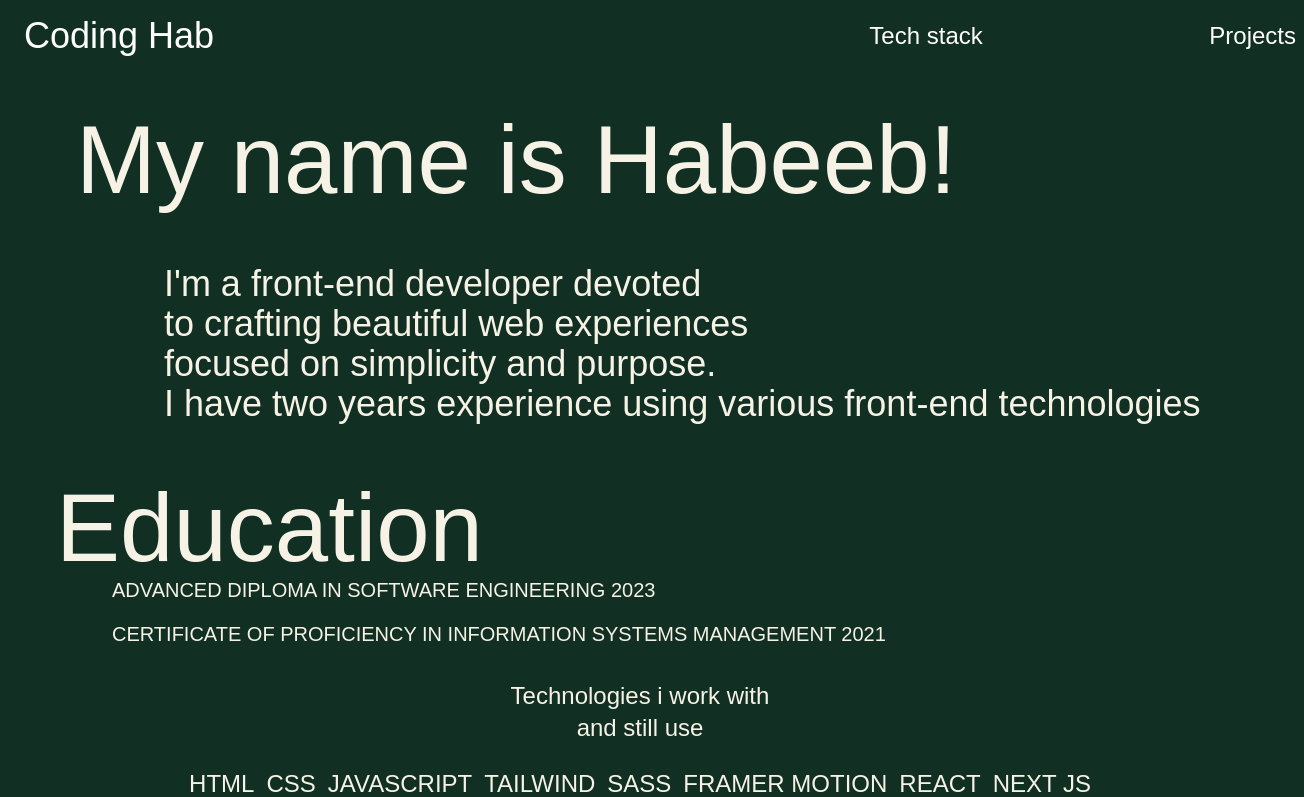
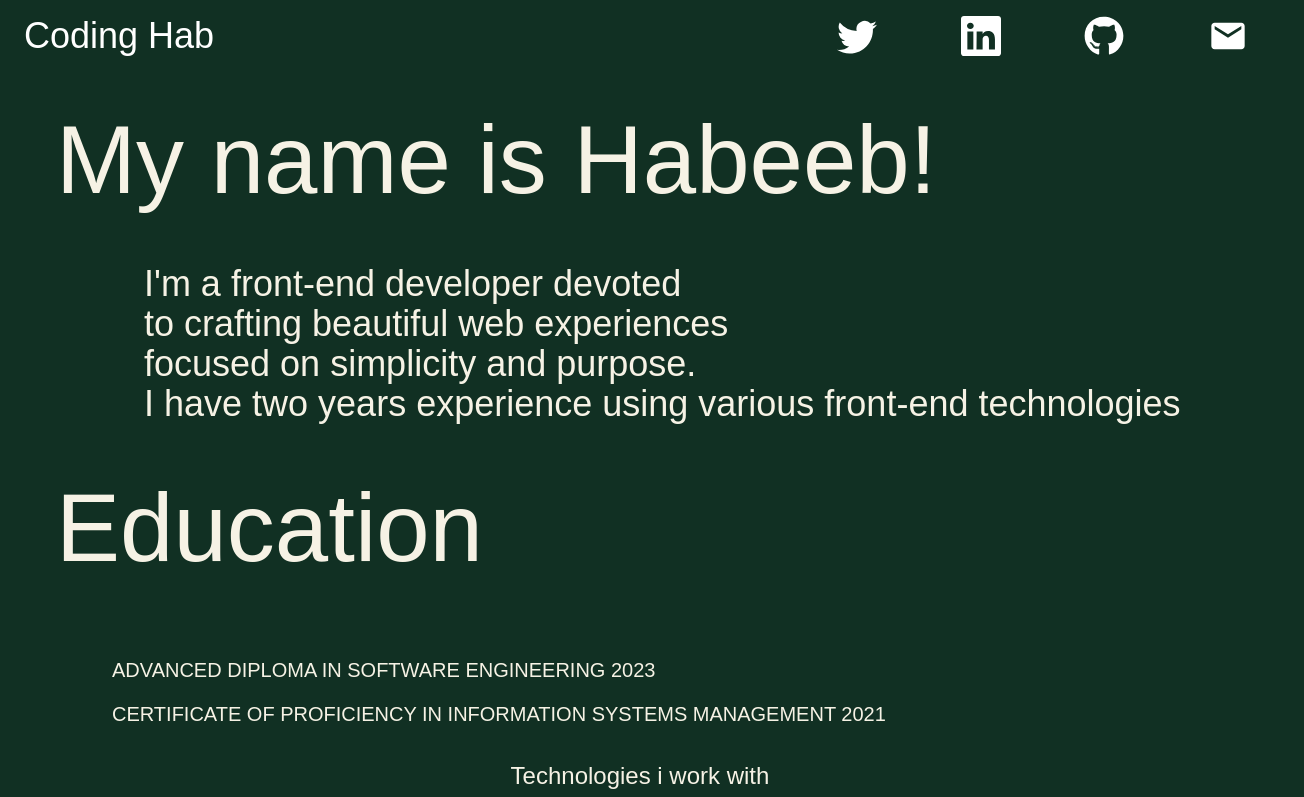
Before and after one commit to codinghabb/Myportfolio, a Next.js app: page / in a window 1280 px wide. Shown: the top 797 px of the page, 1304 px wide, since content can reach past the window. Built offline with nearby package versions, Linux system fonts and the light colour scheme; a web font is replaced by a local one.

Commit message:
added my social links to the nav

```diff
--- a/app/components/About.jsx
+++ b/app/components/About.jsx
@@ -5,7 +5,7 @@ export default function About() {
   return (
     <section id="tech-stack">
            <div className=''>
-                <div className=' mx-5'>
+                <div className=''>
                       <h1 className=' mt-14 md:ml-14 text-5xl md:text-8xl text-center md:text-start'>My name is Habeeb!</h1>
                       <p className='text-center mt-14 md:text-start md:ml-36 text-4xl'> I&apos;m a front-end developer devoted <br />
                           to crafting beautiful web experiences <br />
@@ -16,7 +16,7 @@ export default function About() {
                  </div>
 
                  <h2 className='mt-14 ml-14 text-5xl md:text-8xl text-center md:text-start'>Education</h2>
-                <div className='text-xl text-center md:text-start md:ml-28 space-y-4'>
+                <div className='text-xl mt-20 text-center md:text-start md:ml-28 space-y-4'>
                    <p >ADVANCED DIPLOMA IN SOFTWARE ENGINEERING  2023</p>
                    <p >CERTIFICATE OF PROFICIENCY IN INFORMATION SYSTEMS MANAGEMENT 2021</p>
                 </div>
--- a/app/components/header.jsx
+++ b/app/components/header.jsx
@@ -1,5 +1,11 @@
 import React from 'react';
 import { useState } from 'react';
+import {BsTwitter} from 'react-icons/bs'
+import { BsLinkedin } from 'react-icons/bs'
+import { FaGithub } from 'react-icons/fa'
+import {MdEmail } from 'react-icons/md'
+
+
 
 export default function Header() {
   const [isOpen, setIsOpen] = useState(false);
@@ -8,23 +14,33 @@ export default function Header() {
     setIsOpen(!isOpen);
   };
 
-  const scrollToSection = (sectionId) => {
-    const section = document.getElementById(sectionId);
-    if (section) {
-     section.scrollIntoView({ behavior: 'smooth', block: 'start' });
-
-    }
-  };
 
   return (
-    <header className='pt-4 text-white sticky top z-[20] mx-6 flex flex-wrap w-full items-center justify-between'>
+    <header className='pt-4 text-white sticky top z-[20] px-6 flex flex-wrap w-full items-center justify-between'>
       <h1 className='text-4xl '>Coding <span>Hab</span></h1>
 
       <nav className='w-1/3 md:mr-2'>
-        <ul className='hidden text-2xl w-full md:flex justify-between '>
-          <li><a href="#tech-stack" onClick={() => scrollToSection('tech-stack')}>Tech stack</a></li>
-          <li><a href="#projects" onClick={() => scrollToSection('projects')}>Projects</a></li>
-
+        <ul className='hidden  text-2xl w-full md:flex justify-between md:mr-3'>
+           <li>
+             <a href="https://twitter.com/habeebbii">
+              <BsTwitter  className=' w-10 h-10'/>
+             </a>
+          </li>
+          <li>
+            <a href="https://www.linkedin.com/in/ademola-abdul-aa093b28a/" >
+                <BsLinkedin className="w-10 h-10" />
+            </a>
+          </li>
+          <li>
+            <a href="https://github.com/codinghabb" >
+                <FaGithub className="w-10 h-10" />
+            </a>
+          </li>
+           <li>
+            <a href="ademolaabds@gmail.com" >
+                <MdEmail className="w-10 h-10" />
+            </a>
+          </li>
         </ul>
       </nav>
 
@@ -56,9 +72,27 @@ export default function Header() {
         </button>
       </div>
       {isOpen && (
-        <ul className='flex flex-col text-2xl mt-4 items-start basis-full pl-2'>
-          <li><a href="#tech-stack" onClick={() => scrollToSection('tech-stack')}>Tech stack</a></li>
-          <li><a href="#projects" onClick={() => scrollToSection('projects')}>Projects</a></li>
+        <ul className='flex flex-col gap-4 text-2xl mt-4 items-start basis-full pl-2 md:hidden'>
+          <li>
+             <a href="https://twitter.com/habeebbii">
+              <BsTwitter  className=' w-10 h-10'/>
+             </a>
+          </li>
+          <li>
+            <a href="https://www.linkedin.com/in/ademola-abdul-aa093b28a/" >
+                <BsLinkedin className="w-10 h-10" />
+            </a>
+          </li>
+          <li>
+            <a href="https://github.com/codinghabb" >
+                <FaGithub className="w-10 h-10" />
+            </a>
+          </li>
+          <li>
+            <a href="ademolaabds@gmail.com" >
+                <MdEmail className="w-10 h-10" />
+            </a>
+          </li>
 
         </ul>
       )}
```
